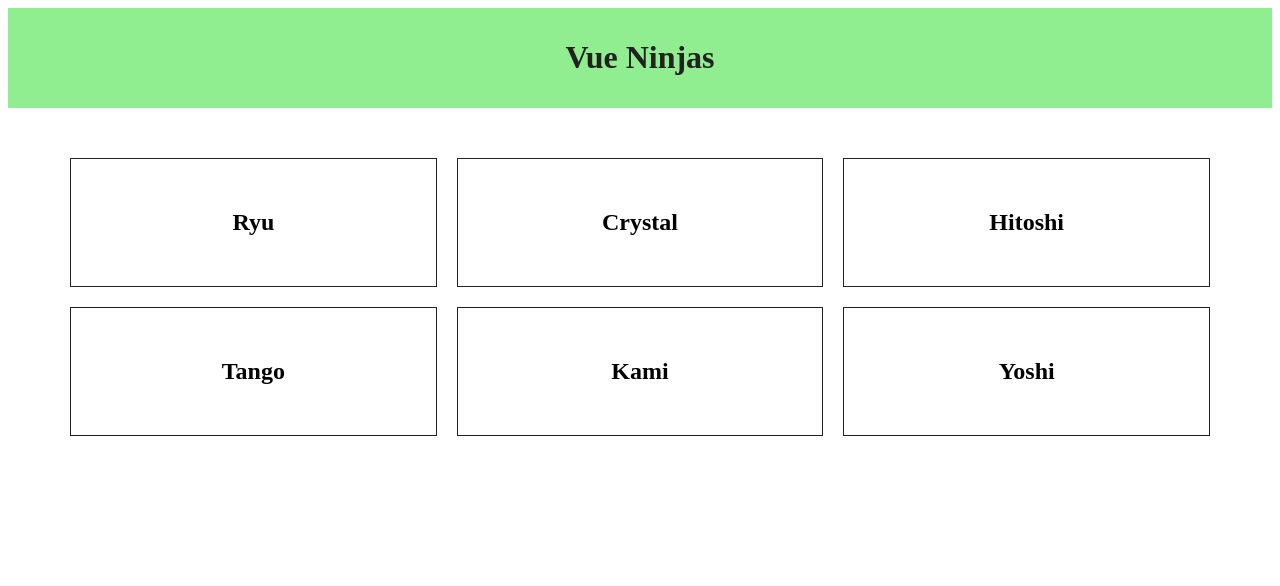
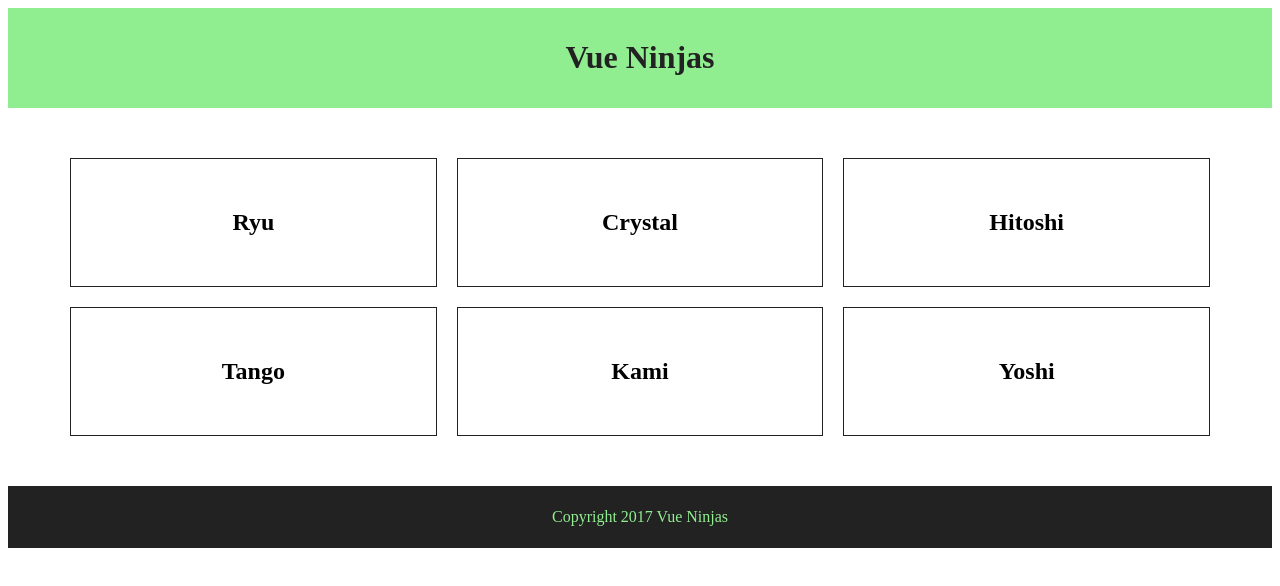
Before and after one commit to ronhedwigzape/vue2-thenetninja-lessons, a Vue app: page / in a window 1280 px wide. Shown: the top 586 px of the page. Built offline with nearby package versions, Linux system fonts and the light colour scheme.

Commit message:
Update Footer.vue

```diff
--- a/src/components/Footer.vue
+++ b/src/components/Footer.vue
@@ -1,13 +1,26 @@
 <template>
-
+  <footer>
+    <p>{{copyright}}</p>
+  </footer>
 </template>
 
 <script>
 export default {
-  name: "Footer"
+  data(){
+    return{
+      copyright: 'Copyright 2017 Vue Ninjas'
+    }
+  }
 }
 </script>
 
 <style scoped>
-
+footer {
+  background: #222;
+  padding: 6px;
+}
+p {
+  color: lightgreen;
+  text-align: center;
+}
 </style>
```
